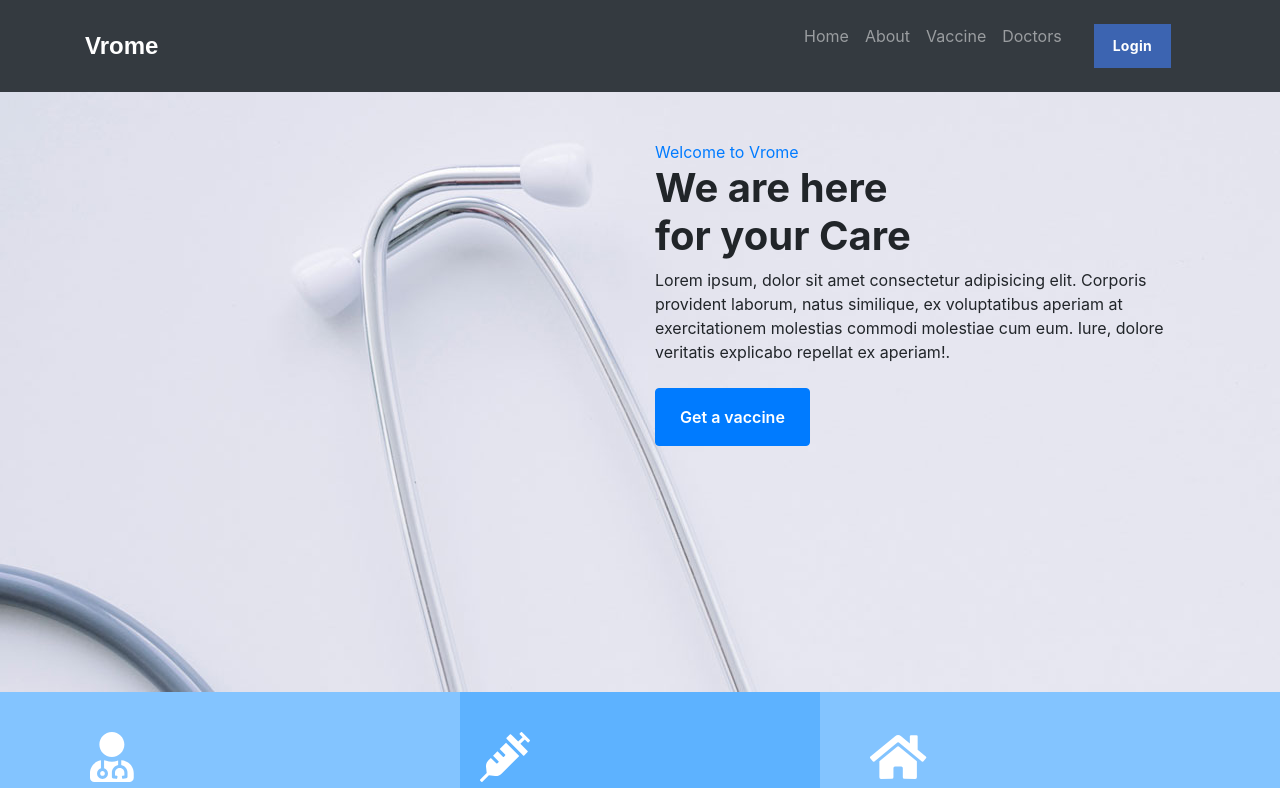
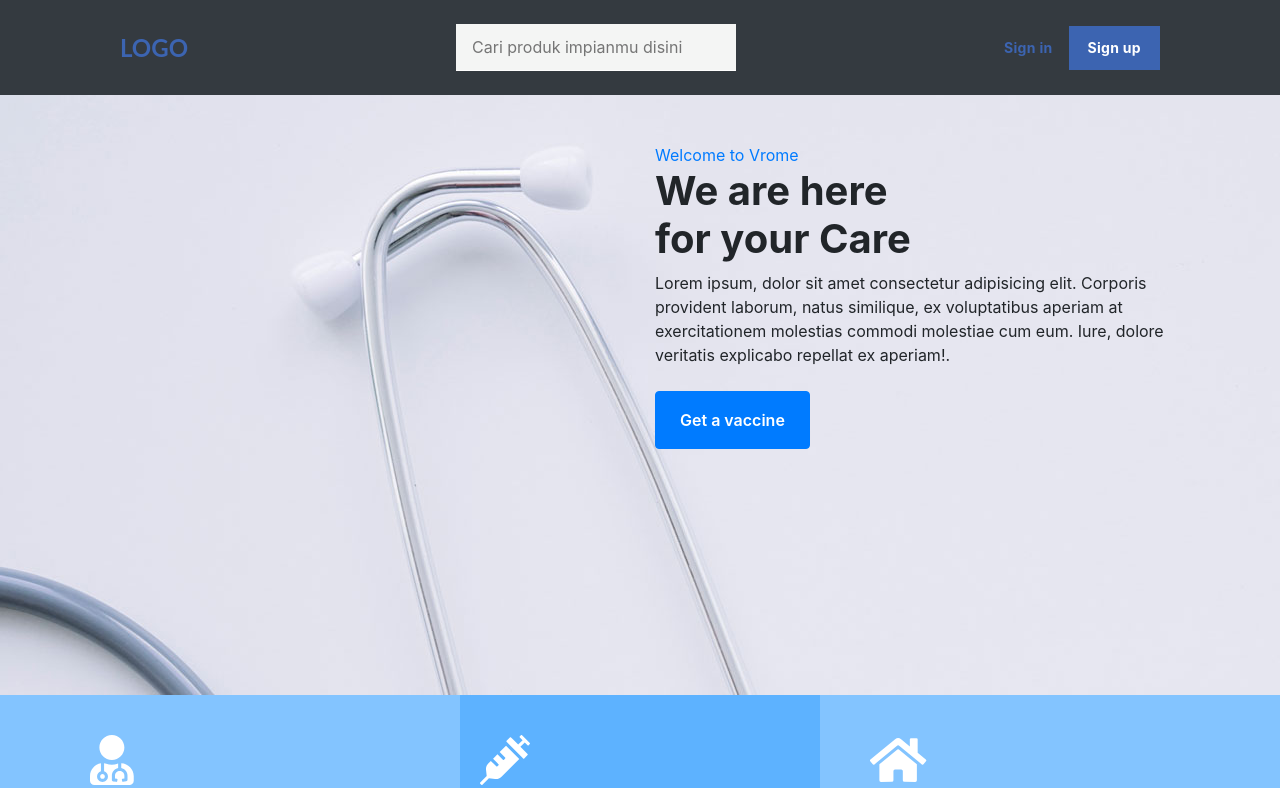
Before and after one commit to igaalicya/final-project, a React (Create React App) app: page / in a window 1280 px wide. Shown: the top 788 px of the page. Built offline with nearby package versions, Linux system fonts and the light colour scheme.

Commit message:
cookie checker & user keep login

```diff
--- a/json-server/db.json
+++ b/json-server/db.json
@@ -64,11 +64,32 @@
   ],
   "doctors": [
     {
-      "fullName": "dokter Cantikaa",
+      "fullName": "Catyaa",
       "email": "dokter@gmail.com",
       "address": "Greenwich BSD Tangerang",
       "image": "image",
       "id": 1
+    },
+    {
+      "fullName": "Cantikaa",
+      "email": "dokter@gmail.com",
+      "address": "Greenwich BSD Tangerang",
+      "image": "image",
+      "id": 2
+    },
+    {
+      "fullName": "Chaerul",
+      "email": "dokter@gmail.com",
+      "address": "Greenwich BSD Tangerang",
+      "image": "image",
+      "id": 3
+    },
+    {
+      "fullName": "Suroso",
+      "email": "dokter@gmail.com",
+      "address": "Greenwich BSD Tangerang",
+      "image": "image",
+      "id": 4
     }
   ]
 }
--- a/src/components/Navbar/Navbar.css
+++ b/src/components/Navbar/Navbar.css
@@ -76,3 +76,45 @@
   background: no-repeat center center;
   background-size: 100% 100%;
 }
+
+:root {
+  --accent-default: #3c64b1;
+  --accent-dark: #1e4693;
+  --accent-light: #5a82cf;
+  --gray-lightest: #f4f5f4;
+}
+
+.circle-bg {
+  width: 24px;
+  height: 24px;
+  border-radius: 50%;
+  background-color: #f4f5f4;
+  text-align: center;
+}
+
+.navbar-container {
+  padding: 0 120px;
+  background-color: #343a40;
+}
+
+.logo-text {
+  font-size: 24px;
+  font-family: Lato;
+  font-weight: bold;
+  color: var(--accent-default);
+}
+
+.search-bar {
+  background-color: var(--gray-lightest);
+  padding: 11px 16px;
+  border: none;
+  font-size: 16px;
+  width: 100%;
+  outline: none;
+  border-bottom: 1px solid white;
+  transition: all ease 150ms;
+}
+
+.search-bar.active {
+  border-bottom: 1px solid var(--accent-default);
+}
--- a/src/components/Navbar/Navbar.jsx
+++ b/src/components/Navbar/Navbar.jsx
@@ -1,78 +1,207 @@
 import React from "react";
-// import Logo from "../../assets/images/logo/logo.png";
 import { Link } from "react-router-dom";
+import { connect } from "react-redux";
+
+import { FontAwesomeIcon } from "@fortawesome/react-fontawesome";
+import { faShoppingCart } from "@fortawesome/free-solid-svg-icons/";
+import {
+  Dropdown,
+  DropdownItem,
+  DropdownToggle,
+  DropdownMenu,
+} from "reactstrap";
+
+import { faUser } from "@fortawesome/free-regular-svg-icons";
 import "./Navbar.css";
+import Button from "../Buttons/Button";
+import { logoutHandler } from "../../redux/actions";
 
-// import { FontAwesomeIcon } from "@fortawesome/react-fontawesome";
-// import { faUser } from "@fortawesome/free-solid-svg-icons/";
-// import { Button } from "reactstrap";
-import Button from "../Buttons/Button.tsx";
+const CircleBg = ({ children }) => {
+  return <div className="circle-bg">{children}</div>;
+};
 
 class MyNavbar extends React.Component {
+  state = {
+    searchBarIsFocused: false,
+    searcBarInput: "",
+    dropdownOpen: false,
+  };
+
+  inputHandler = (e, field) => {
+    this.setState({ [field]: e.target.value });
+  };
+
+  onFocus = () => {
+    this.setState({ searchBarIsFocused: true });
+  };
+
+  onBlur = () => {
+    this.setState({ searchBarIsFocused: false });
+  };
+
+  onLogout = () => {
+    this.props.onLogout();
+    // this.forceUpdate();
+  };
+
+  toggleDropdown = () => {
+    this.setState({ dropdownOpen: !this.state.dropdownOpen });
+  };
+
   render() {
     return (
-      <div className="navbar navbar-expand-lg navbar-dark bg-dark">
-        <div className="container">
-          <Link className="navbar-brand" to="/">
-            Vrome
+      <div className="d-flex flex-row justify-content-between align-items-center py-4 navbar-container">
+        <div className="logo-text">
+          <Link style={{ textDecoration: "none", color: "inherit" }} to="/">
+            LOGO
           </Link>
-          <button
-            className="navbar-toggler"
-            type="button"
-            data-toggle="collapse"
+        </div>
+        <div
+          // style={{ flex: 1 }}
+          className="px-5 d-flex flex-row justify-content-start"
         >
-            <span className="oi oi-menu"></span> Menu
-          </button>
+          <input
+            onFocus={this.onFocus}
+            onBlur={this.onBlur}
+            className={`search-bar ${
+              this.state.searchBarIsFocused ? "active" : null
+            }`}
+            type="text"
+            placeholder="Cari produk impianmu disini"
+            onChange={(e) => {
+              this.props.searchProduct(e.target.value);
+            }}
+          />
+        </div>
+        <div className="d-flex flex-row align-items-center">
+          {this.props.user.username ? (
+            <>
+              <Dropdown
+                toggle={this.toggleDropdown}
+                isOpen={this.state.dropdownOpen}
+              >
+                <DropdownToggle tag="div" className="d-flex">
+                  <FontAwesomeIcon icon={faUser} style={{ fontSize: 24 }} />
+                  <p className="small ml-3 mr-4">{this.props.user.username}</p>
+                </DropdownToggle>
 
-          <div className="collapse navbar-collapse">
-            <ul className="navbar-nav nav ml-auto">
-              <li className="nav-item">
-                <Link to="/" className="nav-link">
-                  <span>Home</span>
+                {this.props.user.role === "admin" ? (
+                  <DropdownMenu className="mt-2">
+                    <DropdownItem>
+                      <Link
+                        style={{ color: "inherit", textDecoration: "none" }}
+                        to="/admin/dashboard"
+                      >
+                        Dashboard
                       </Link>
-              </li>
-              <li className="nav-item">
-                <Link to="/about" className="nav-link">
-                  <span>About</span>
+                    </DropdownItem>
+                    <DropdownItem>
+                      <Link
+                        style={{ color: "inherit", textDecoration: "none" }}
+                        to="/admin/members"
+                      >
+                        Members
                       </Link>
-              </li>
-              <li className="nav-item">
-                <Link to="/vaccine" className="nav-link">
-                  <span>Vaccine</span>
+                    </DropdownItem>
+                    <DropdownItem>
+                      <Link
+                        style={{ color: "inherit", textDecoration: "none" }}
+                        to="/admin/payment"
+                      >
+                        Payments
                       </Link>
-              </li>
-              <li className="nav-item">
-                <Link to="/doctors" className="nav-link">
-                  <span>Doctors</span>
+                    </DropdownItem>
+                    <DropdownItem>
+                      <Link
+                        style={{ color: "inherit", textDecoration: "none" }}
+                        to="/admin/report"
+                      >
+                        Report
                       </Link>
-              </li>
-              <li className="nav-item">
-                <Link to="/login" className="nav-link">
-                  {/* <span>
-                    <FontAwesomeIcon icon={faUser} style={{ fontSize: 24 }} />
-                    Iga
-                  </span> */}
-                  <Button type="contained" className="mx-3">
+                    </DropdownItem>
+                  </DropdownMenu>
+                ) : (
+                  <DropdownMenu className="mt-2">
+                    <DropdownItem>
                       <Link
-                      to="/login"
+                        style={{ color: "inherit", textDecoration: "none" }}
+                        to="/wishlist"
+                      >
+                        Wishlist
+                      </Link>
+                    </DropdownItem>
+                    <DropdownItem>
+                      <Link
+                        style={{ color: "inherit", textDecoration: "none" }}
+                        to="/history"
+                      >
+                        History
+                      </Link>
+                    </DropdownItem>
+                  </DropdownMenu>
+                )}
+              </Dropdown>
+              <Link
+                className="d-flex flex-row"
+                to="/cart"
                 style={{ textDecoration: "none", color: "inherit" }}
               >
-                      Login
+                <FontAwesomeIcon
+                  className="mr-2"
+                  icon={faShoppingCart}
+                  style={{ fontSize: 24, color: "white" }}
+                />
+                <CircleBg>
+                  <small style={{ color: "#3C64B1", fontWeight: "bold" }}>
+                    {/* {this.props.cart.total} */}4
+                  </small>
+                </CircleBg>
+                <Link
+                  style={{ textDecoration: "none", color: "inherit" }}
+                  to="/auth"
+                >
+                  <Button
+                    className="ml-3"
+                    type="contained"
+                    value="Logout"
+                    onClick={this.onLogout}
+                  >
+                    Logout
+                  </Button>
+                </Link>
+              </Link>
+            </>
+          ) : (
+            <>
+              <Button className="mr-3" type="textual">
+                <Link
+                  style={{ textDecoration: "none", color: "inherit" }}
+                  to="/login"
+                >
+                  Sign in
                 </Link>
               </Button>
+              <Button type="contained">
+                <Link
+                  style={{ textDecoration: "none", color: "inherit" }}
+                  to="/register"
+                >
+                  Sign up
                 </Link>
-              </li>
-              {/* <li className="nav-item cta mr-md-2">
-                <Link to="/" className="nav-link">
-                  Appointment
-                </Link>
-              </li> */}
-            </ul>
-          </div>
+              </Button>
+            </>
+          )}
         </div>
       </div>
     );
   }
 }
-
-export default MyNavbar;
+const mapStateToProps = (state) => {
+  return {
+    user: state.user,
+  };
+};
+const mapDispatchToProps = {
+  onLogout: logoutHandler,
+};
+export default connect(mapStateToProps, mapDispatchToProps)(MyNavbar);
--- a/src/screens/Admin/AdminVaccine.jsx
+++ b/src/screens/Admin/AdminVaccine.jsx
@@ -33,7 +33,7 @@ class AdminVaccine extends React.Component {
 
   renderVaccineList = () => {
     return this.state.VaccineList.map((val, idx) => {
-      const { id, vaccineName, price, ageOfDose, desc, brand } = val;
+      const { id, vaccineName, price, ageOfDose, brand } = val;
       return (
         <>
           <tr
```
Also changed, not shown: src/App.jsx (+43 -6 lines). Lines whose indentation alone changed are shown as unchanged.
